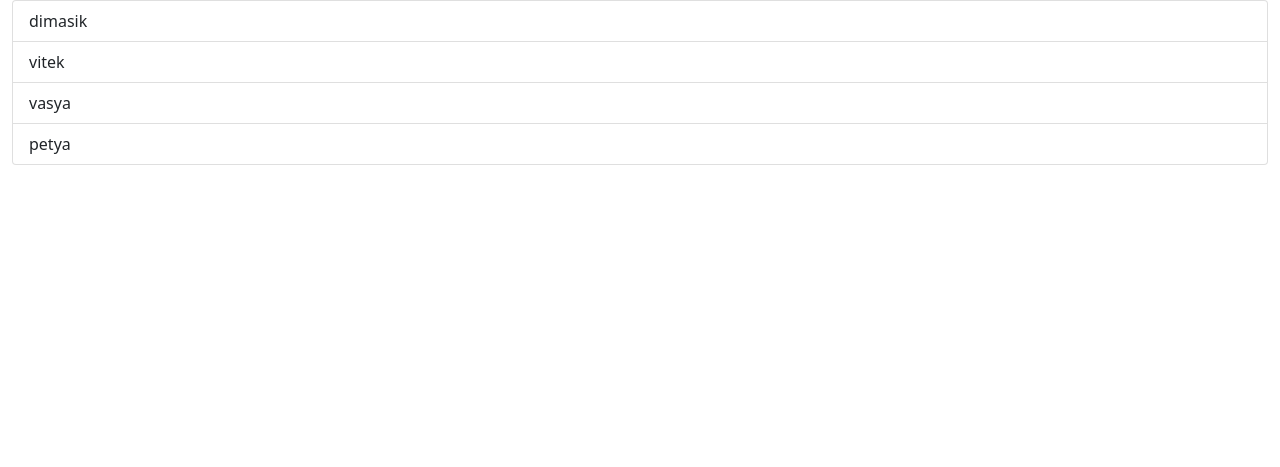
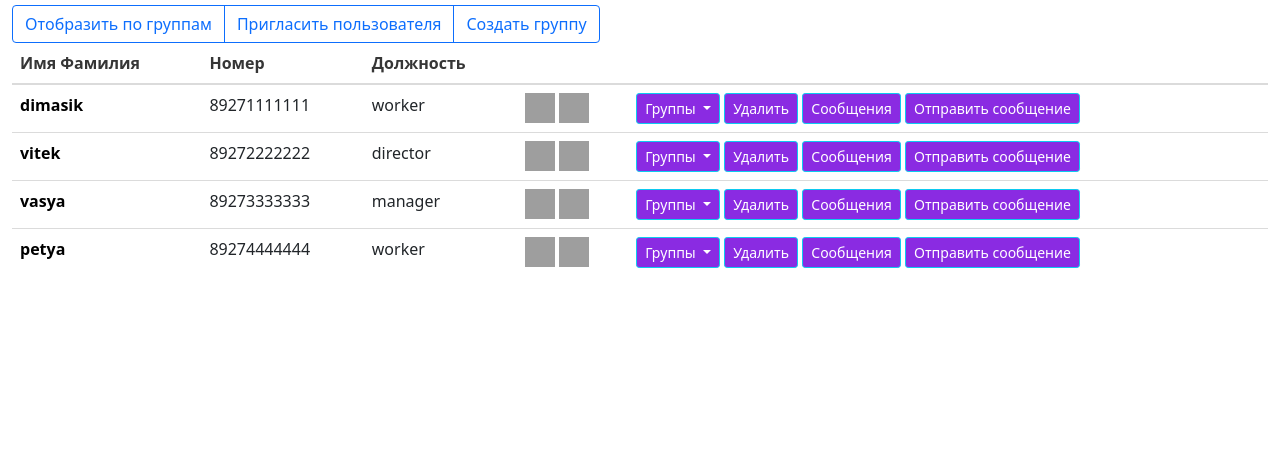
Before and after one commit to molish/tlgvkbot2, a Flask app: page /workallusers in a window 1280 px wide. Shown: the part 52-519 px from the top of the page. Run offline with Flask 2, Linux system fonts and the light colour scheme; a user stored in the database is signed in; data comes from the database, SQL or seed files in the repository; both versions use the stored data as it was after the commit; parts of the project's set-up code (start-up, migrations or seed data) failed here and were passed over; grey boxes are pictures that could not be loaded.

Commit message:
добавлено корректное отображение всех пользователей, кнопки действий без реализации, иконки авторизации вк и телеграме

```diff
--- a/src/auth.py
+++ b/src/auth.py
@@ -34,7 +34,7 @@ def login_post():
 
     # if the above check passes, then we know the user has the right credentials
     login_user(user, remember=remember)
-    return redirect(url_for('main.profile'))
+    return redirect(url_for('main.workallusers'))
 
 
 @auth.route('/signup', methods=['POST'])
--- a/src/main.py
+++ b/src/main.py
@@ -1,8 +1,6 @@
 from flask import Blueprint, render_template
 from flask_login import login_required, current_user
-from . import db
-from . import models
-from .models import User
+from .models import *
 
 main = Blueprint('main', __name__)
 
@@ -14,6 +12,17 @@ def index():
 
 @main.route('/workallusers')
 @login_required
-def profile():
-    users = User.query.filter_by().all()
-    return render_template('workallusers.html', users=users)
+def workallusers():
+    users = User.query.all()
+    relations = db.session.query(users_groups_relations).all()
+    groups = Group.query.all()
+    return render_template('workallusers.html', users=users, groups=groups, relations=relations)
+
+
+@main.route('./workallusers')
+@login_required
+def workallgroups():
+    users = User.query.all()
+    relations = db.session.query(users_groups_relations).all()
+    groups = Group.query.all()
+    return render_template('workallgroups.html', users=users, groups=groups, relations=relations)
--- a/src/templates/base.html
+++ b/src/templates/base.html
@@ -22,7 +22,7 @@
                     </li>
                     {% if current_user.is_authenticated %}
                     <li class="nav-item">
-                        <a href="{{ url_for('main.profile') }}" class="nav-link text-light">
+                        <a href="{{ url_for('main.workallusers') }}" class="nav-link text-light">
                             Работа
                         </a>
                     </li>
--- a/src/templates/workallusers.html
+++ b/src/templates/workallusers.html
@@ -1,11 +1,75 @@
 {% extends "base.html" %}
 
 {% block content %}
-<div class="list-group">
-{%for user in users%}
-    <a href="#" class="list-group-item" aria-current="true">
-    {{ user['name'] }}
-  </a>
-  {%endfor%}
+<div class="btn-group" role="group" aria-label="Basic outlined example" style="margin-top: 5px">
+<a class="btn btn-outline-primary" href="#" role="button">Отобразить по группам</a>
+<a class="btn btn-outline-primary" href="#" role="button">Пригласить пользователя</a>
+<a class="btn btn-outline-primary" href="#" role="button">Создать группу</a>
 </div>
+<table class="table table-hover">
+  <thead>
+    <tr>
+      <th scope="col">Имя Фамилия</th>
+      <th scope="col">Номер</th>
+      <th scope="col">Должность</th>
+        <th scope="col"></th>
+      <th scope="col"></th>
+    </tr>
+  </thead>
+    <tbody>
+        {%for user in users%}
+        <tr>
+          <th scope="row"><a class="text-decoration-none" style="color: black" href="#">
+              {{ user['name'] }}</a></th>
+          <td>{{ user['phone_number'] }}</td>
+          <td>{{ user['organisation_role'] }}</td>
+          <td>
+              {% if user['tlg_authorized'] %}
+                  <img src="static/images/tg.png" alt="TG" class="img-rounded" style="height:30px; width:30px"/>
+              {% else %}
+                  <img src="static/images/none.png" alt="" class="img-rounded" style="height:30px; width:30px"/>
+              {% endif %}
+              {% if user['vk_authorized'] %}
+                  <img src="static/images/vk.png" alt="VK" class="img-rounded" style="height:30px; width:30px"/>
+              {% else %}
+                  <img src="static/images/none.png" alt="" class="img-rounded" style="height:30px; width:30px"/>
+              {% endif %}
+          </td>
+          <td>  <div class="dropdown">
+                  <a class="btn btn-info btn-sm dropdown-toggle"
+                     href="#" role="button" id="dropdownMenuLink"
+                     data-bs-toggle="dropdown"
+                     aria-expanded="false"
+                        style="background-color:blueviolet; color:white">
+                    Группы
+                  </a>
+                    <ul class="dropdown-menu" aria-labelledby="dropdownMenuLink">
+                        {% for row in relations if user['id'] == row['user_id']%}
+                        {% for group in groups if group['id'] == row['group_id']%}
+                            <li><a class="dropdown-item" href="#">{{ group['name'] }}</a></li>
+                        {% endfor %}
+                        {% endfor %}
+                    </ul>
+                </div>
+              {% if current_user.app_role == "administrator" %}
+                  <a class="btn btn-info btn-sm" style="background-color:blueviolet; color:white" href="">
+                    Удалить
+                  </a>
+              {% endif %}
+              {% if current_user.app_role == "moderator" %}
+                  <a class="btn btn-info btn-sm" style="background-color:blueviolet; color:white" href="">
+                    Отправить в архив
+                </a>
+              {% endif %}
+                <a class="btn btn-info btn-sm" style="background-color:blueviolet; color:white" href="">
+                    Сообщения
+                </a>
+                <a class="btn btn-info btn-sm" style="background-color:blueviolet; color:white" href="">
+                    Отправить сообщение
+                </a>
+          </td>
+        </tr>
+          {%endfor%}
+    </tbody>
+</table>
 {% endblock %}
```
Also changed, not shown: src/templates/workallgroups.html (added, +10 -0 lines), src/database.sqlite.
